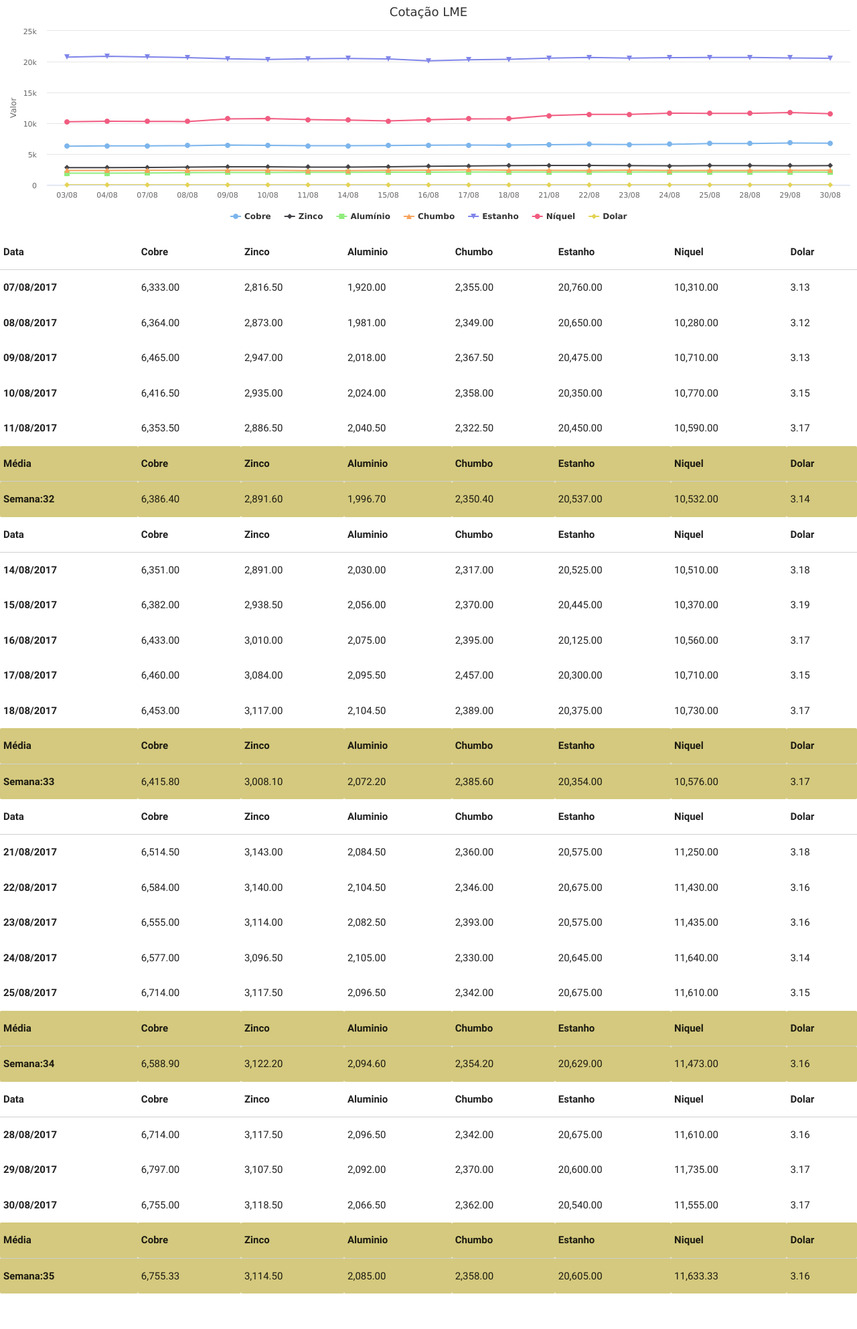
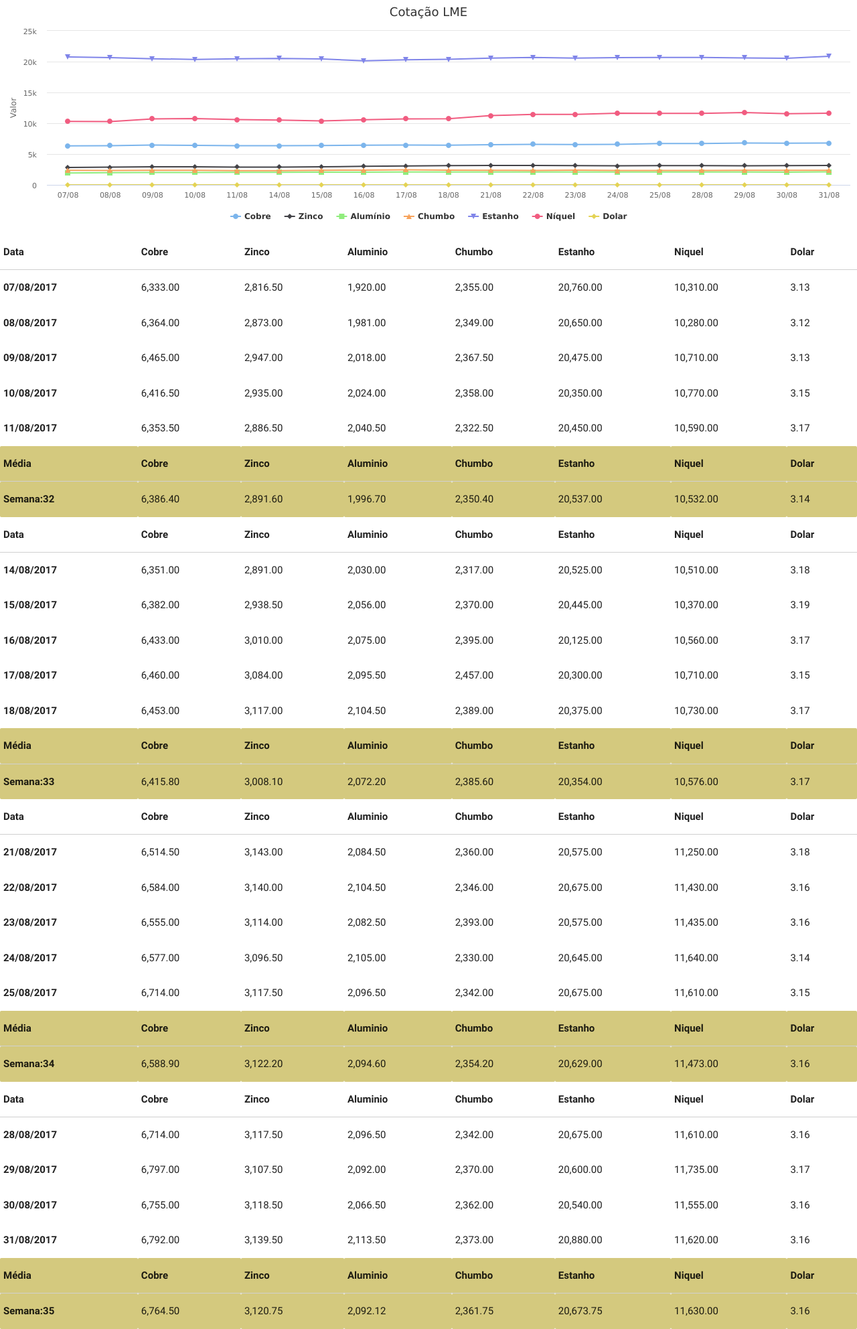
Before and after one commit to tiagocordeiro/flask-lme-chart, a Flask app: page /lme/dashboard in a window 1280 px wide. Shown: the whole page at 67% size. Before the commit the page ends 1931 px from the top, so only its background shows below. Run offline with Flask 2, Linux system fonts and the light colour scheme; some libraries are stand-ins or nearby versions.

Commit message:
Cotação Atualizada

```diff
--- a/static/cotacao-atual.csv
+++ b/static/cotacao-atual.csv
@@ -1,6 +1,4 @@
 Date,Cobre,Zinco,Aluminio,Chumbo,Estanho,Niquel,Dolar
-2017-08-03,6290.0,2804.0,1891.5,2342.0,20730.0,10255.0,3.1122000217438
-2017-08-04,6330.0,2798.0,1890.0,2349.0,20865.0,10335.0,3.1115000247955
 2017-08-07,6333.0,2816.5,1920.0,2355.0,20760.0,10310.0,3.1293001174927
 2017-08-08,6364.0,2873.0,1981.0,2349.0,20650.0,10280.0,3.1242001056671
 2017-08-09,6465.0,2947.0,2018.0,2367.5,20475.0,10710.0,3.1259000301361
@@ -18,4 +16,5 @@ Date,Cobre,Zinco,Aluminio,Chumbo,Estanho,Niquel,Dolar
 2017-08-25,6714.0,3117.5,2096.5,2342.0,20675.0,11610.0,3.1465001106262
 2017-08-28,,,,,,,3.1586999893188
 2017-08-29,6797.0,3107.5,2092.0,2370.0,20600.0,11735.0,3.1658000946045
-2017-08-30,6755.0,3118.5,2066.5,2362.0,20540.0,11555.0,
+2017-08-30,6755.0,3118.5,2066.5,2362.0,20540.0,11555.0,3.1642000675201
+2017-08-31,6792.0,3139.5,2113.5,2373.0,20880.0,11620.0,3.1587998867035
--- a/templates/mesclado.html
+++ b/templates/mesclado.html
@@ -765,7 +765,33 @@
     11,555.00
    </td>
    <td>
-    3.17
+    3.16
+   </td>
+  </tr>
+  <tr>
+   <th>
+    31/08/2017
+   </th>
+   <td>
+    6,792.00
+   </td>
+   <td>
+    3,139.50
+   </td>
+   <td>
+    2,113.50
+   </td>
+   <td>
+    2,373.00
+   </td>
+   <td>
+    20,880.00
+   </td>
+   <td>
+    11,620.00
+   </td>
+   <td>
+    3.16
    </td>
   </tr>
  </tbody>
@@ -803,22 +829,22 @@
     Semana:35
    </th>
    <td>
-    6,755.33
+    6,764.50
    </td>
    <td>
-    3,114.50
+    3,120.75
    </td>
    <td>
-    2,085.00
+    2,092.12
    </td>
    <td>
-    2,358.00
+    2,361.75
    </td>
    <td>
-    20,605.00
+    20,673.75
    </td>
    <td>
-    11,633.33
+    11,630.00
    </td>
    <td>
     3.16
```
Also changed, not shown: static/todo-periodo.csv.
